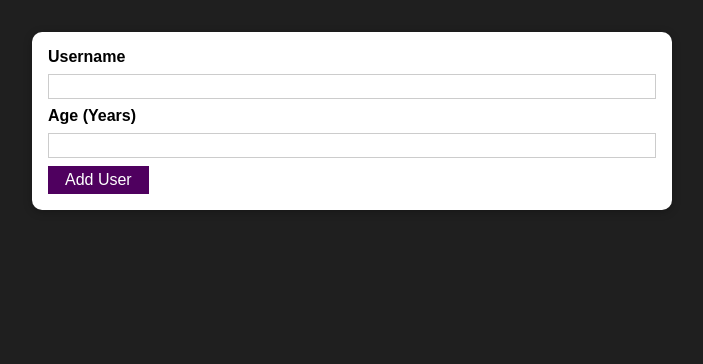
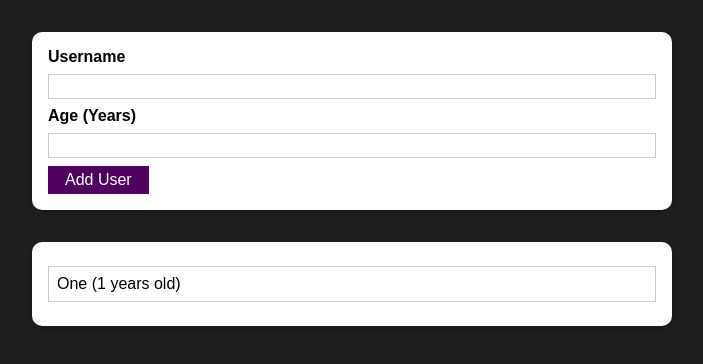
Before and after one commit to dtarqui/react-samples, a React (Create React App) app: page / in a window 1280 px wide. Shown: the top 364 px of the page, without its empty margins (288-991 px from the left). Built offline with nearby package versions, Linux system fonts and the light colour scheme.

Commit message:
Add new user

```diff
--- a/src/App.js
+++ b/src/App.js
@@ -1,10 +1,25 @@
-import React from "react";
+import React, { useState } from "react";
 import AddUser from "./components/Users/AddUser";
+import UsersList from "./components/Users/UsersList";
+
+const DUMMY_USERS = [{ id: "1", name: "One", age: 1 }];
 
 function App() {
+  const [users, setUsers] = useState(DUMMY_USERS);
+
+  const addUserHandler = (uName, uAge) => {
+    setUsers((oldUsers) => {
+      return [
+        ...oldUsers,
+        { name: uName, age: uAge, id: Math.random().toString() },
+      ];
+    });
+  };
+
   return (
     <div>
-      <AddUser />
+      <AddUser onAddUser={addUserHandler} />
+      <UsersList users={users} />
     </div>
   );
 }
--- a/src/components/Users/AddUser.js
+++ b/src/components/Users/AddUser.js
@@ -17,9 +17,8 @@ const AddUser = (props) => {
     if (+enteredAge < 1) {
       return;
     }
-
     console.log(enteredUsername, enteredAge);
-
+    props.onAddUser(enteredUsername, enteredAge);
     setEnteredUsername("");
     setEnteredAge("");
   };
--- /dev/null
+++ b/src/components/Users/UsersList.js
@@ -0,0 +1,18 @@
+import Card from "../UI/Card";
+import classes from "./UsersList.module.css";
+
+const UsersList = (props) => {
+  return (
+    <Card className={classes.users}>
+      <ul>
+        {props.users.map((user) => (
+          <li key={user.id}>
+            {user.name} ({user.age} years old)
+          </li>
+        ))}
+      </ul>
+    </Card>
+  );
+};
+
+export default UsersList;
--- /dev/null
+++ b/src/components/Users/UsersList.module.css
@@ -0,0 +1,16 @@
+.users {
+  margin: 2rem auto;
+  width: 90%;
+  max-width: 40rem;
+}
+
+.users ul {
+  list-style: none;
+  padding: 1rem;
+}
+
+.users li {
+  border: 1px solid #ccc;
+  margin: 0.5rem 0;
+  padding: 0.5rem;
+}
```
Also changed, not shown: 1 other file (tests, documents, lock files or other folders).
